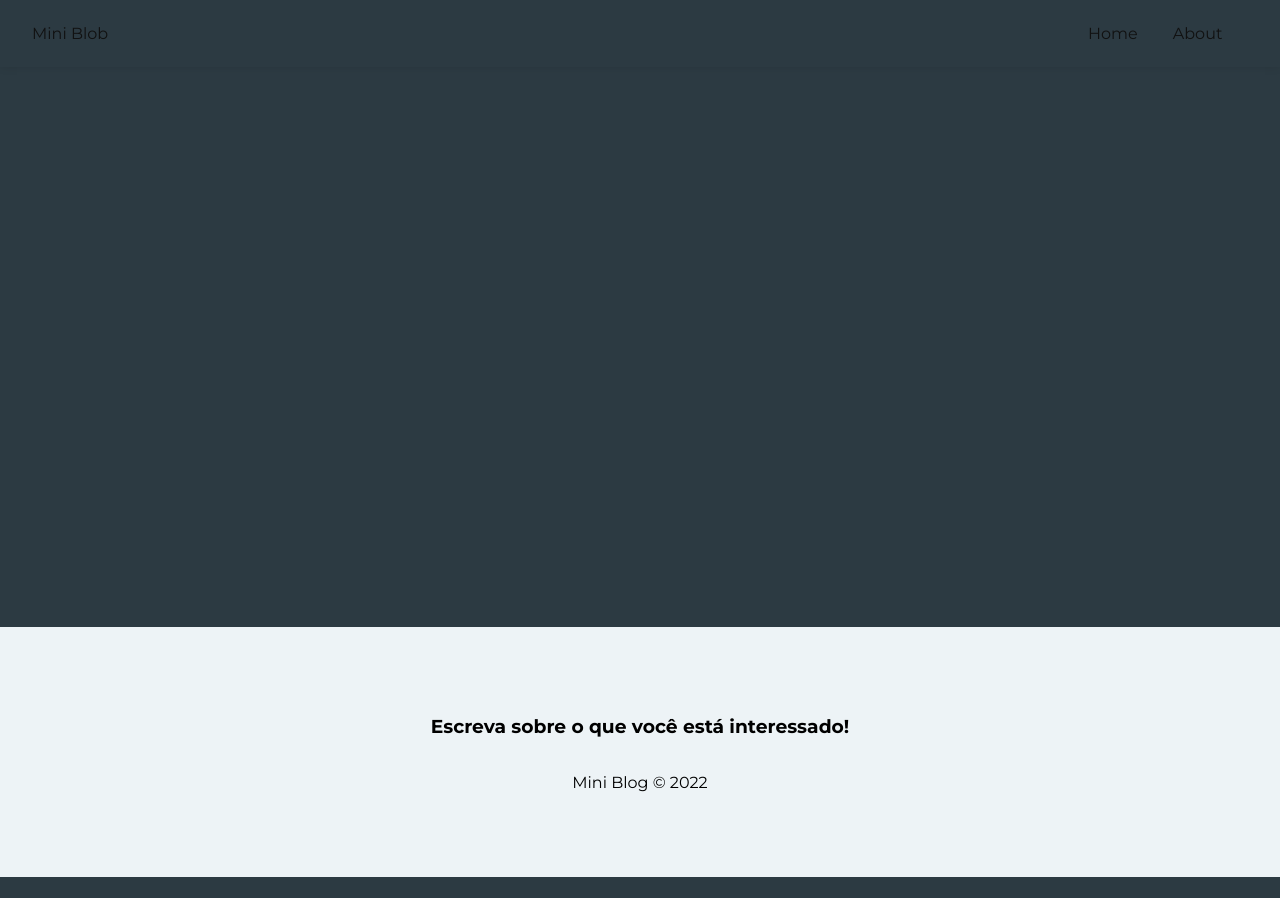
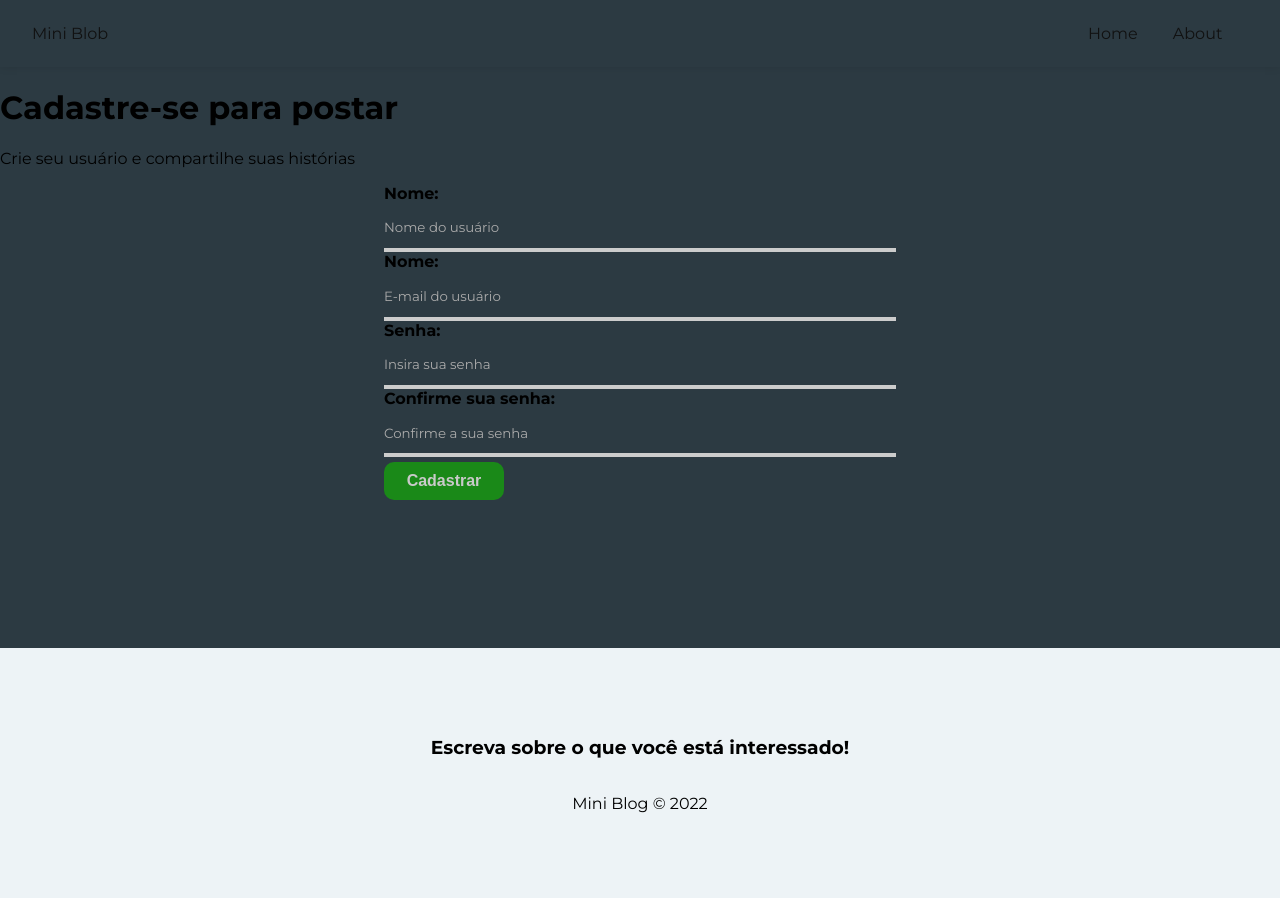
Before and after one commit to SilasRodrigues19/TechBlog, a React (Create React App) app: page /register in a window 1280 px wide. Before the commit the page ends 877 px from the top, so only its background shows below. Built offline with nearby package versions, Linux system fonts and the light colour scheme.

Commit message:
feat: add login and register routes

```diff
--- a/src/App.js
+++ b/src/App.js
@@ -2,23 +2,24 @@
 
 import { BrowserRouter, Routes, Route, Navigate } from 'react-router-dom';
 
-import { Home } from './pages/Home/Home';
-import { About } from './pages/About/About';
+import { Home, About, Login, Register } from './pages';
 import { Navbar, Footer } from './components';
 
 export const App = () => {
   return (
-    <div className="App">
+    <div className='App'>
       <BrowserRouter>
         <Navbar />
-          <div className="container">
-            <Routes>
-              <Route path="/" element={<Home />} />
-              <Route path="/about" element={<About />} />
-            </Routes>
-          </div>
+        <div className='container'>
+          <Routes>
+            <Route path='/' element={<Home />} />
+            <Route path='/about' element={<About />} />
+            <Route path='/login' element={<Login />} />
+            <Route path='/register' element={<Register />} />
+          </Routes>
+        </div>
         <Footer />
       </BrowserRouter>
     </div>
   );
-}
+};
```
